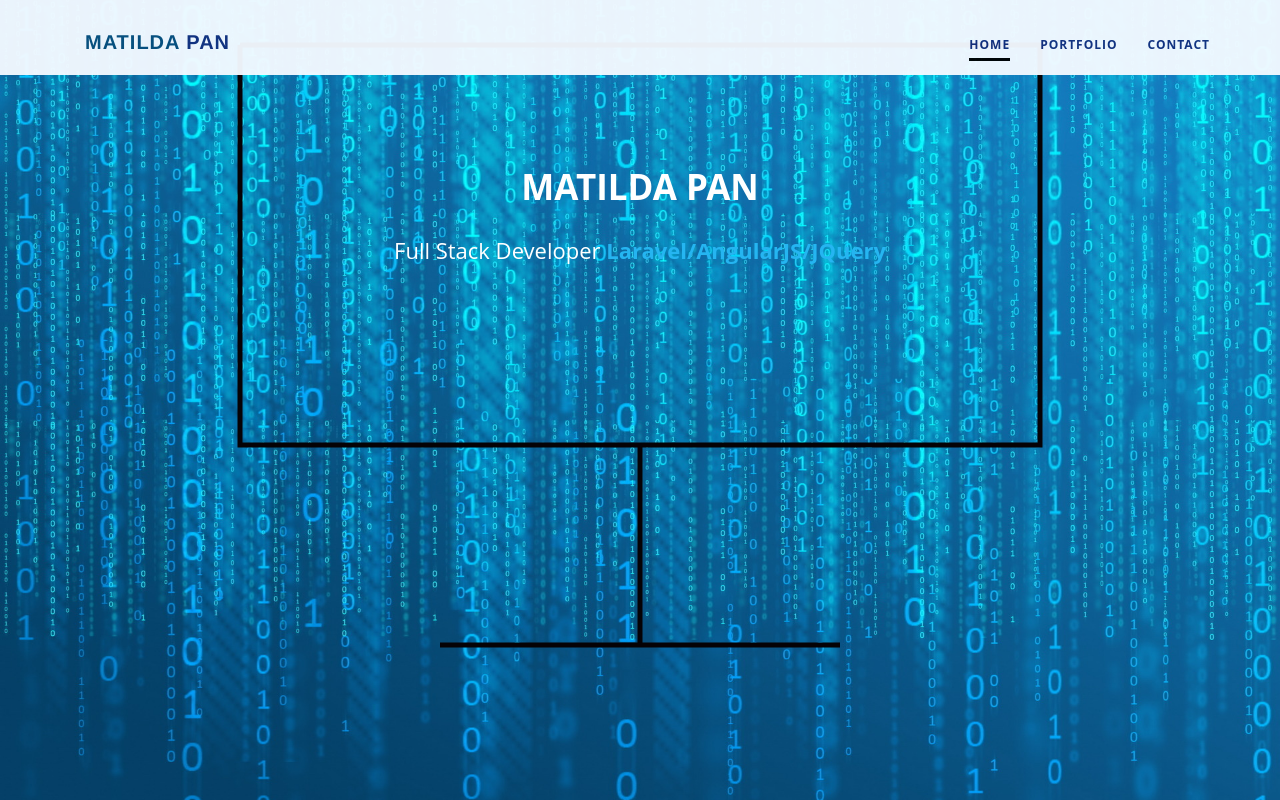
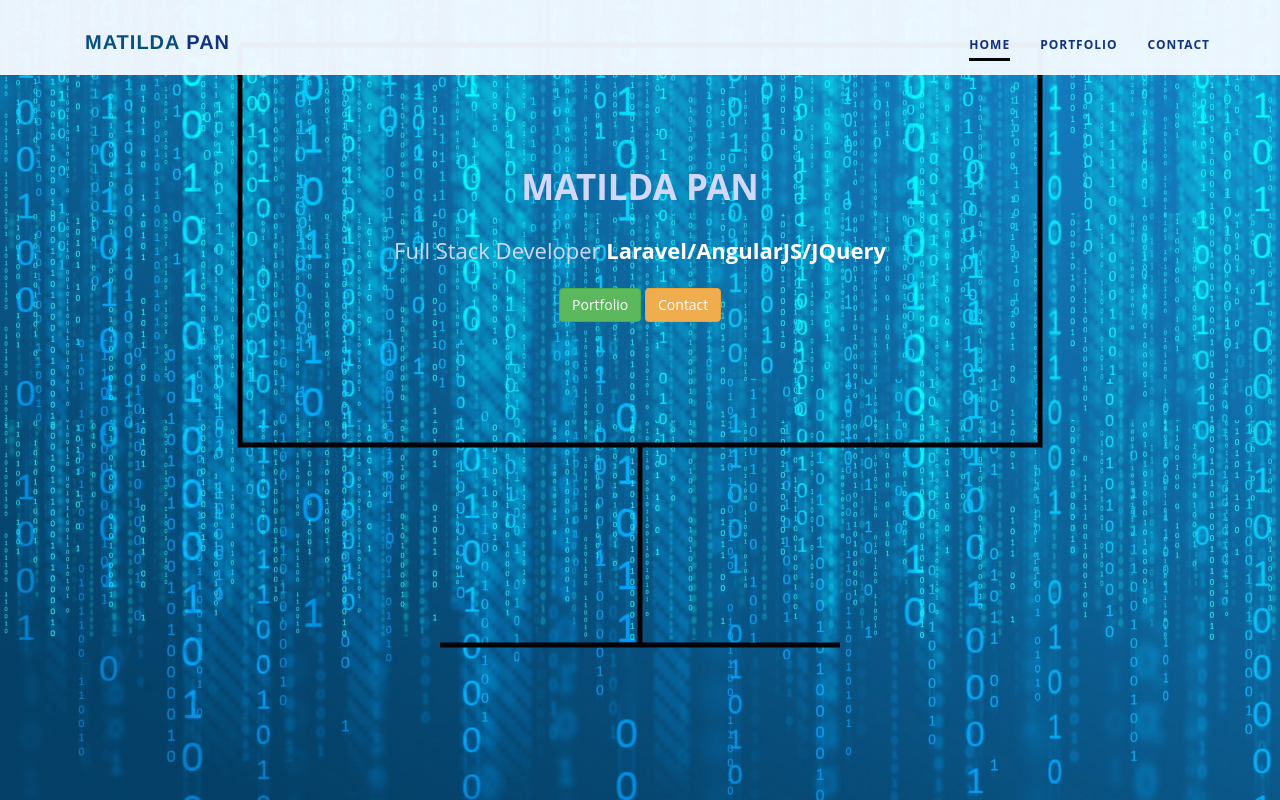
Before and after one commit to matildaPan/cv, a website: page index.html at #/home in a window 1280 px wide. Drawn offline with Linux system fonts and the light colour scheme.

Commit message:
[add buttons in home page]

```diff
--- a/css/style.css
+++ b/css/style.css
@@ -348,7 +348,7 @@
 }
 
 .home_title span{
-	color:#FFFFFF;
+	color:#D1D8FB;
 	font-weight:700;
 	text-transform:uppercase;
 }
@@ -358,10 +358,10 @@
 	line-height:36px;
 	font-weight: 500;
 	text-align: center;
-	color:#FFFFFF;
+	color:#D1D8FB;
 }
 .home_title_sub .position{
-	color:#25b5f1;
+	color:#FFFFFF;
 	font-weight:700;
 }
 
@@ -402,6 +402,15 @@
     stroke-dashoffset: 0;
   }
 }
+
+.home-btn-group{
+	padding-top: 20px;
+}
+
+.home-btn-group button{
+	animation: pulse 1s infinite;
+}
+
 
 /*Social media circle buttons in home.html*/
 
--- a/partials/home/home.html
+++ b/partials/home/home.html
@@ -19,6 +19,10 @@
 				<span>Full Stack Developer</span>
 				<span class="position">Laravel/AngularJS/JQuery</span>
 			</div>
+			<div class="home-btn-group">
+				<button type="button" class="btn btn-success" ui-sref="portfolio">Portfolio</button>
+				<button type="button" class="btn btn-warning" ui-sref="contact">Contact</button>
+			</div>
 
 
 <!-- 			<ul class="social-icons">
```
